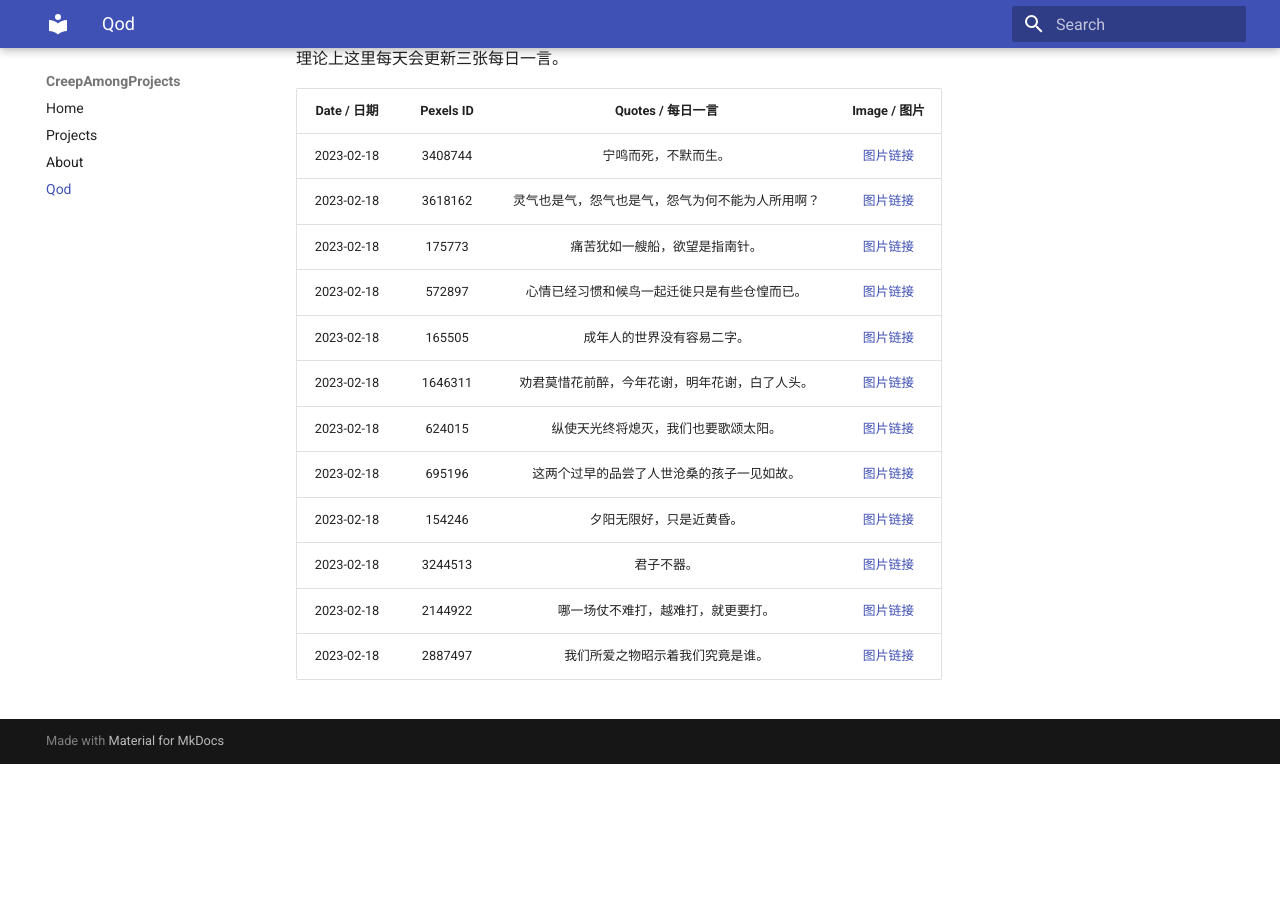
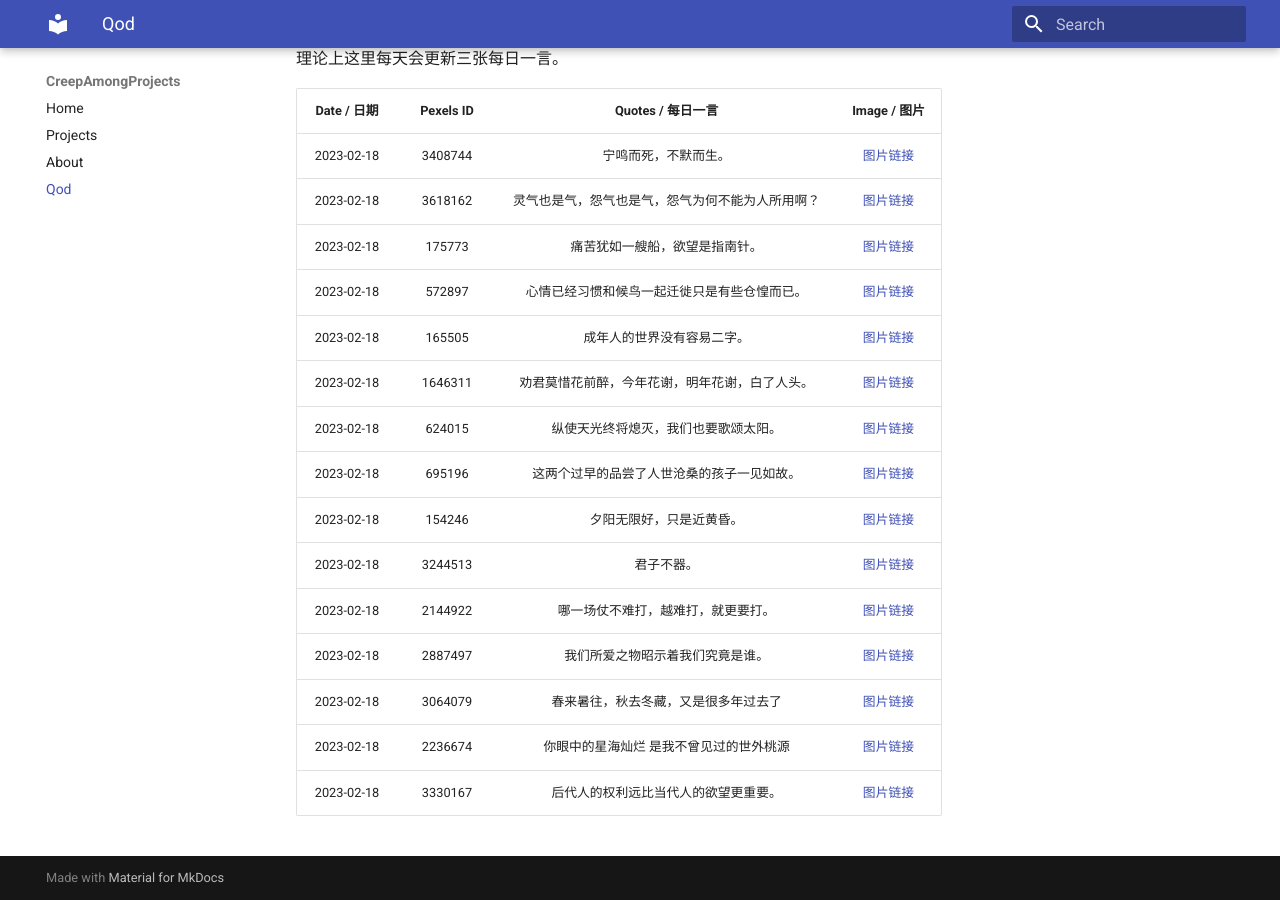
Before and after one commit to Creep-Among-Projects/CAP-Pages, an MkDocs documentation site: the page built from docs/qod.md, in a window 1280 px wide and 900 px high, scrolled down 666 px. Built offline with MkDocs 1.6.1 and Material for MkDocs 9.7.7, drawn with Linux system fonts in a browser that asks for light colours; comment, search, counter and statistics services are not loaded; before the commit the page ends 1430 px from its top, so only the background shows below that.

Commit message:
QoD Generator: 2023-02-18 20:33:45 UTC+00:00

```diff
--- a/docs/qod.md
+++ b/docs/qod.md
@@ -41,3 +41,6 @@ Theoretically three daily quotes will be automatically updated here each day.
 |2023-02-18|3244513|君子不器。|[图片链接](./qods/3244513.bmp)|
 |2023-02-18|2144922|哪一场仗不难打，越难打，就更要打。|[图片链接](./qods/2144922.bmp)|
 |2023-02-18|2887497|我们所爱之物昭示着我们究竟是谁。|[图片链接](./qods/2887497.bmp)|
+|2023-02-18|3064079|春来暑往，秋去冬藏，又是很多年过去了|[图片链接](./qods/3064079.bmp)|
+|2023-02-18|2236674|你眼中的星海灿烂 是我不曾见过的世外桃源|[图片链接](./qods/2236674.bmp)|
+|2023-02-18|3330167|后代人的权利远比当代人的欲望更重要。|[图片链接](./qods/3330167.bmp)|
```
Also changed, not shown: 4 other files.
